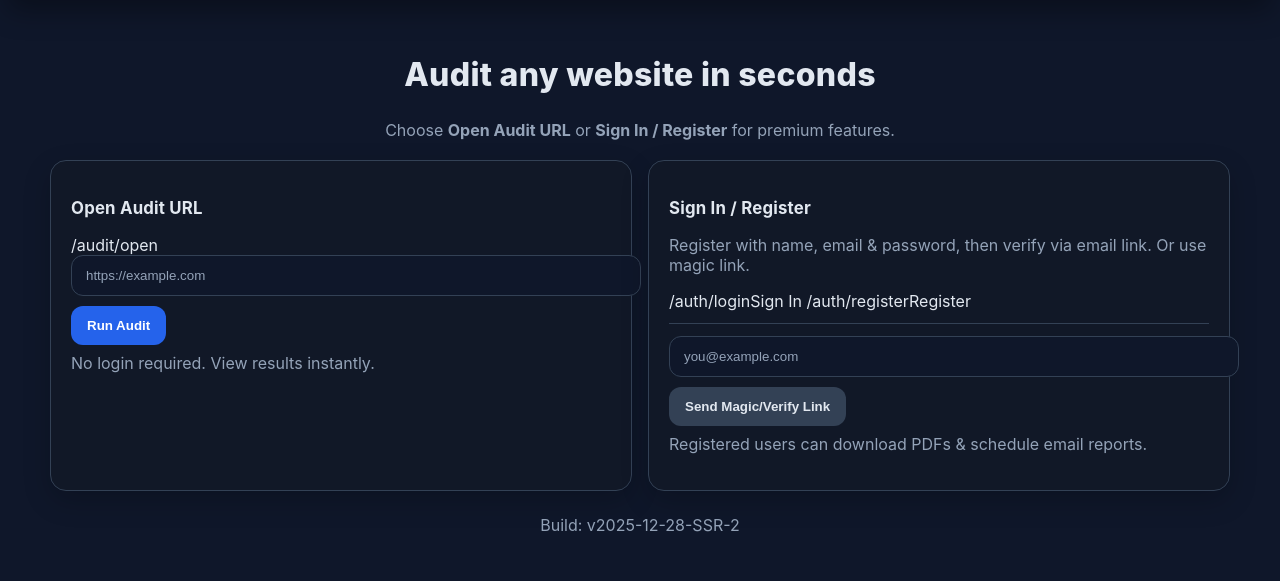
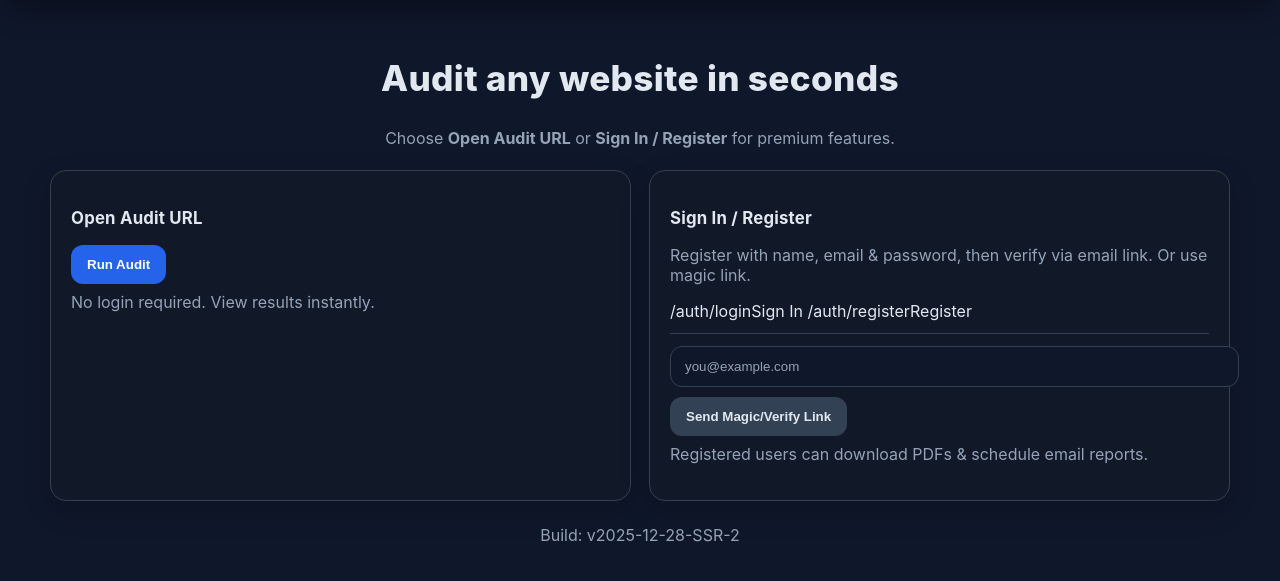
Before and after one commit to Swalehjamshaid/ThroughwebAuditforall, a FastAPI app: page / in a window 1280 px wide. Shown: the part 111-692 px from the top of the page. Run offline with FastAPI, Linux system fonts and the light colour scheme; some libraries are stand-ins or nearby versions.

Commit message:
Update index.html

```diff
--- a/fftech_audit/templates/index.html
+++ b/fftech_audit/templates/index.html
@@ -1,18 +1,17 @@
 
 {% extends "base.html" %}
 {% block content %}
-<section style="margin-top:24px;text-align:center">
-  <h1 class="section-title" style="font-size:2rem">Audit any website in seconds</h1>
+<section style="margin-top:8px;text-align:center">
+  <h1 class="section-title" style="font-size:2.2rem">Audit any website in seconds</h1>
   <p class="text-muted">Choose <strong>Open Audit URL</strong> or <strong>Sign In / Register</strong> for premium features.</p>
-  {% if error %}<p style="color:#ef4444">{{ error }}</p>{% endif %}
+  {% if error %}<p style="color:#ef4444;margin-top:8px">{{ error }}</p>{% endif %}
 </section>
 
-<div class="grid two" style="display:grid;grid-template-columns:1fr 1fr;gap:16px;margin-top:20px">
+<div class="grid two" style="display:grid;grid-template-columns:1fr 1fr;gap:18px;margin-top:22px">
   <!-- Open Audit -->
   <div class="card glass">
     <h3 class="section-subtitle">Open Audit URL</h3>
-    /audit/open
-      <input id="urlOpen" class="input" type="url" name="url"
+    <form action="/audit/open" method="POST" style="margin-top:8px name="url"
              placeholder="https://example.com"
              value="{{ prefill_url or '' }}" required />
       <div style="margin-top:10px">
@@ -26,7 +25,7 @@
   <div class="card glass">
     <h3 class="section-subtitle">Sign In / Register</h3>
     <p class="text-muted">Register with name, email & password, then verify via email link. Or use magic link.</p>
-    <div style="display:flex;gap:8px;flex-wrap:wrap">
+    <div style="display:flex;gap:8px;flex-wrap:wrap;margin-bottom:8px">
       /auth/loginSign In</a>
       /auth/registerRegister</a>
     </div>
@@ -37,9 +36,7 @@
         <button class="btn-secondary" type="submit">Send Magic/Verify Link</button>
       </div>
     </form>
-    <p class="text-muted" style="margin-top:8px">
-      Registered users can download PDFs & schedule email reports.
-    </p>
+    <p class="text-muted" style="margin-top:8px">Registered users can download PDFs & schedule email reports.</p>
   </div>
 </div>
 
```
